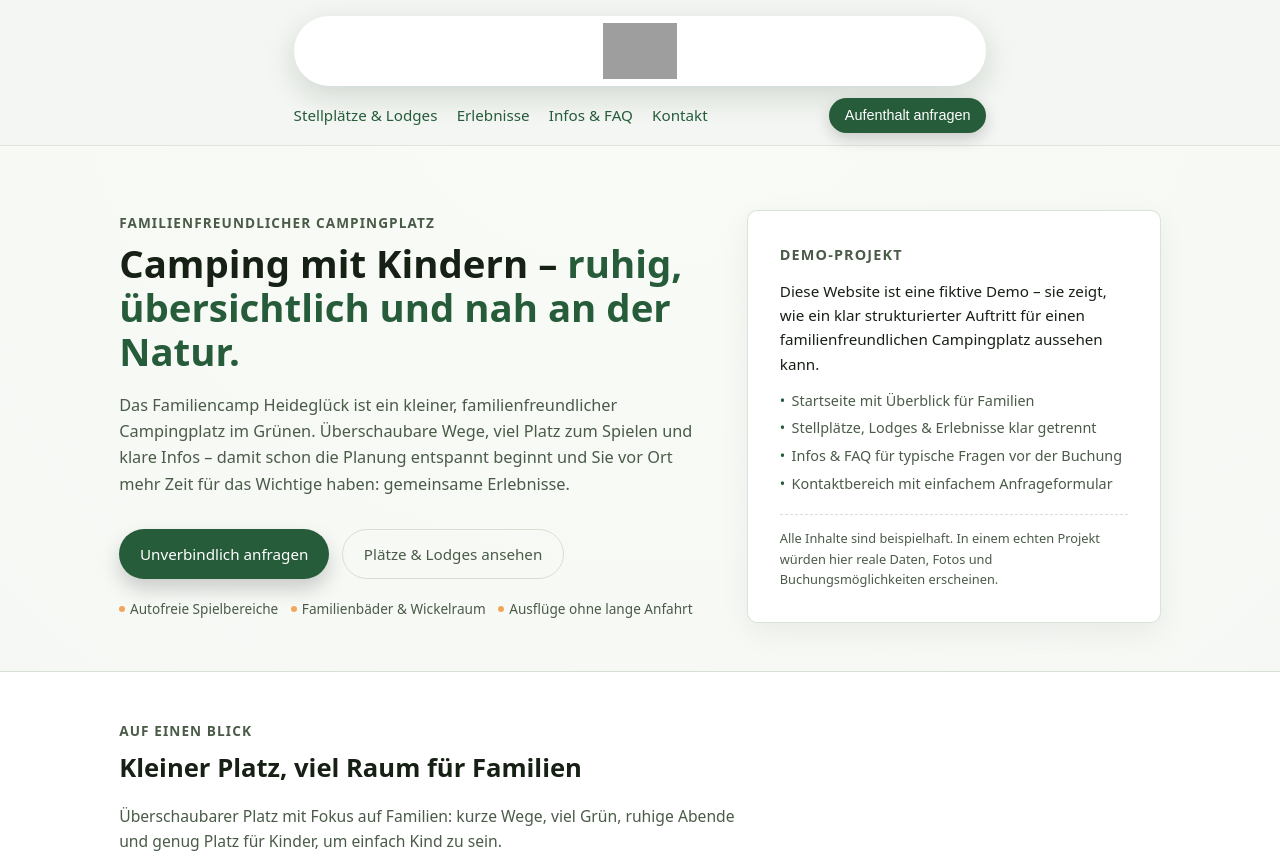
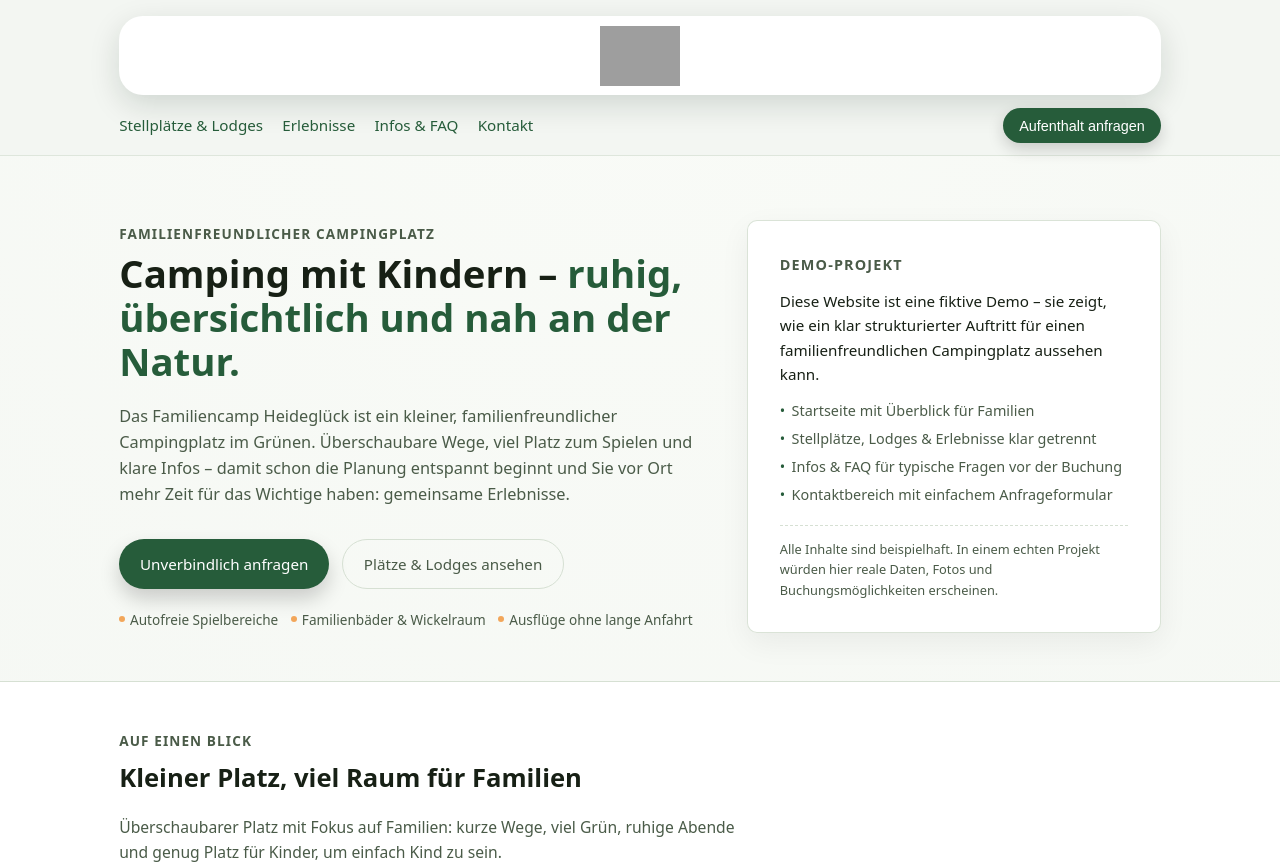
Before and after one commit to HeimHafen/familiencamp-heideglueck, a plain HTML site: page index.html in a window 1280 px wide. Shown: the top 868 px of the page. Drawn offline with Linux system fonts and the light colour scheme; grey boxes are pictures that could not be loaded.

Commit message:
index.html

```diff
--- a/index.html
+++ b/index.html
@@ -114,22 +114,23 @@
       border-bottom: 1px solid rgba(214, 224, 211, 0.7);
     }
 
+    /* Header-Container über komplette Breite */
     .site-header .container {
-      max-width: 760px;
-      padding-inline: 2.1rem;
+      max-width: 100%;
+      padding-inline: var(--space-m);
     }
 
     .site-header__inner {
       position: relative;
     }
 
-    /* Logo-Banner über volle Container-Breite */
+    /* Logo-Banner über die gesamte Header-Fläche (abzüglich kleinem Seitenabstand) */
     .site-brand {
       display: flex;
       align-items: center;
       justify-content: center;
       width: 100%;
-      padding: 0.45rem 1rem;
+      padding: 0.6rem 1.2rem;
       border-radius: 999px;
       background: var(--color-surface);
       box-shadow: 0 10px 30px rgba(8, 32, 18, 0.15);
@@ -137,21 +138,21 @@
 
     .site-brand__img {
       display: block;
-      max-height: 56px;
+      max-height: 60px;
       height: auto;
       width: auto;
     }
 
     @media (max-width: 480px) {
       .site-brand__img {
-        max-height: 50px;
+        max-height: 54px;
       }
     }
 
     /* Burger, der rechts über dem Banner schwebt */
     .site-nav__toggle {
       position: absolute;
-      right: 0.4rem;
+      right: var(--space-m);
       top: 50%;
       transform: translateY(-50%);
       border: none;
@@ -180,7 +181,7 @@
     /* Navigation unter dem Banner */
 
     .site-nav {
-      margin-top: 0.7rem;
+      margin-top: 0.8rem;
       display: flex;
       align-items: center;
       justify-content: center;
@@ -225,7 +226,7 @@
       filter: brightness(1.05);
     }
 
-    /* Mobile: Liste & CTA standardmäßig verstecken, bei geöffnetem Menü zeigen */
+    /* Mobile: Menü ein-/ausklappbar */
 
     @media (max-width: 768px) {
       .site-nav__list,
@@ -244,9 +245,9 @@
         background: var(--color-bg);
         position: absolute;
         top: 0;
-        left: -2.1rem;
-        right: -2.1rem;
-        padding: var(--space-m) 2.1rem var(--space-m);
+        left: var(--space-m);
+        right: var(--space-m);
+        padding: var(--space-m);
         border-radius: var(--radius-m);
         border: 1px solid var(--color-border);
         box-shadow: 0 10px 30px rgba(0, 0, 0, 0.06);
@@ -257,11 +258,14 @@
       }
     }
 
-    /* Desktop: Menü immer sichtbar, Burger ausblenden */
+    /* Desktop: Menü dauerhaft sichtbar, Burger ausgeblendet */
 
     @media (min-width: 769px) {
       .site-nav {
         justify-content: space-between;
+        max-width: var(--content-width);
+        margin-inline: auto;
+        padding-inline: var(--space-m);
       }
 
       .site-nav__toggle {
@@ -274,6 +278,20 @@
 
       .site-nav__cta {
         display: inline-flex;
+      }
+
+      .site-header__inner {
+        max-width: var(--content-width);
+        margin: 0 auto;
+        padding-inline: var(--space-m);
+      }
+
+      .site-header .container {
+        padding-inline: 0;
+      }
+
+      .site-brand {
+        border-radius: 24px;
       }
     }
 
@@ -774,7 +792,7 @@
     <header class="site-header">
       <div class="container">
         <div class="site-header__inner">
-          <!-- Logo-Banner über volle Breite -->
+          <!-- Logo-Banner über die gesamte Breite -->
           <a href="#start" class="site-brand" aria-label="Familiencamp Heideglück – familienfreundlicher Campingplatz">
             <img
               src="familiencamp-logo.png"
```
